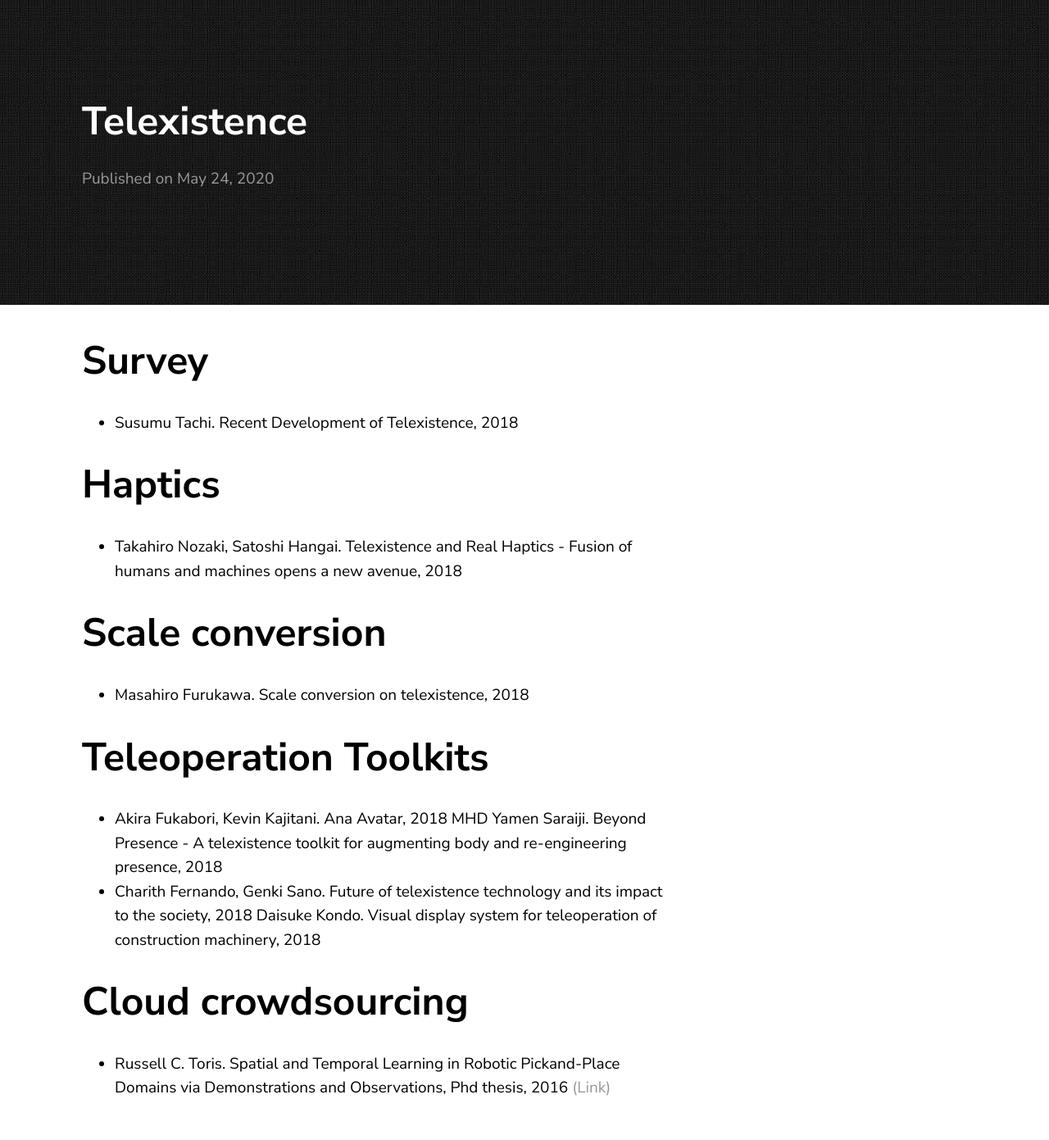
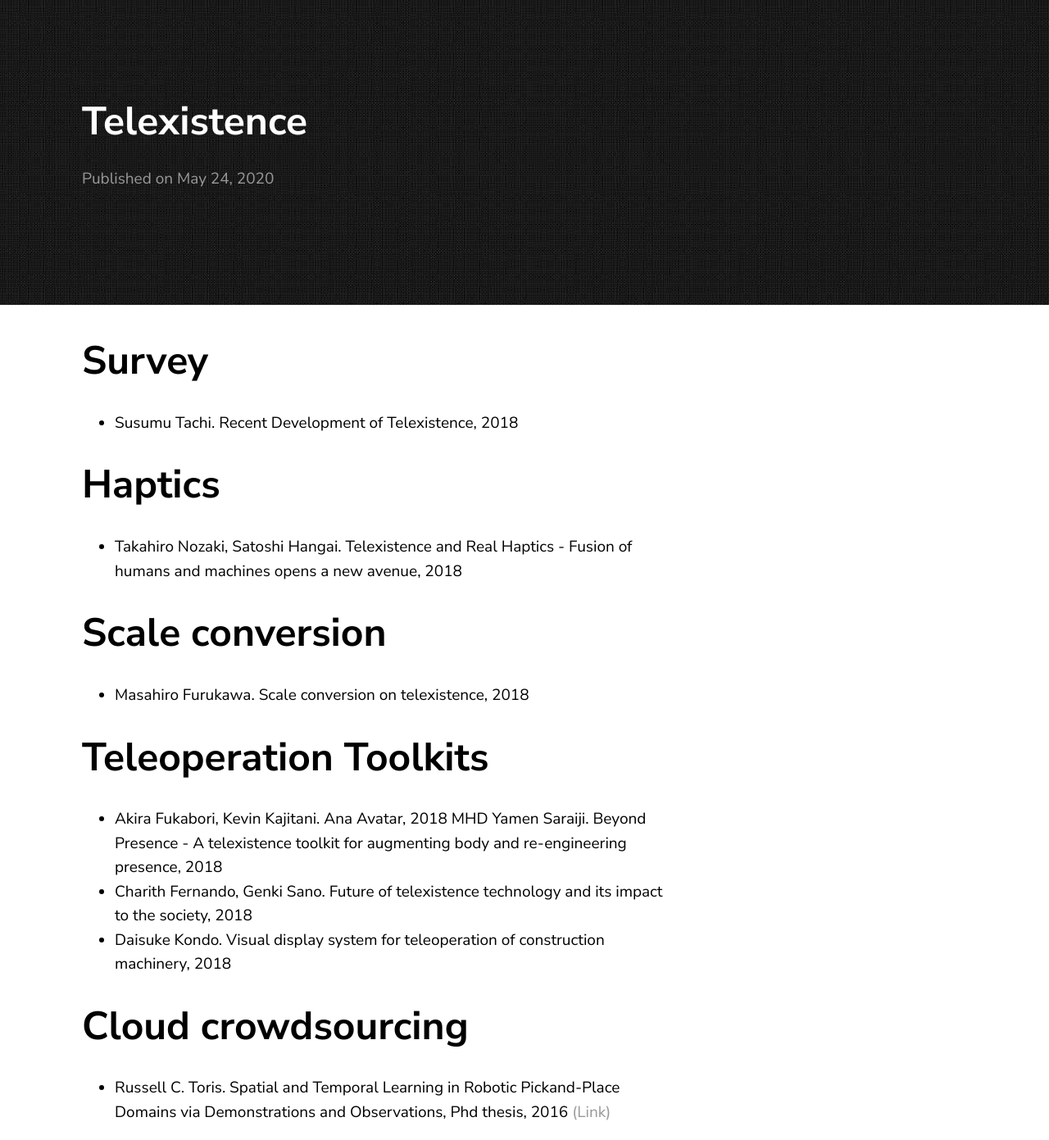
Before and after one commit to jluis9796/jluis9796.github.io, a Jekyll site: the page built from _posts/2020-05-24-telexistence.markdown, in a window 1280 px wide. Shown: the whole page at 82% size. Built offline with Jekyll 4.4.1, drawn with Linux system fonts in a browser that asks for light colours; before the commit the page ends 1362 px from its top, so only the background shows below that.

```diff
--- a/_posts/2020-05-24-telexistence.markdown
+++ b/_posts/2020-05-24-telexistence.markdown
@@ -17,7 +17,7 @@ date:   2020-05-24 13:34:36 +0900
 * Akira Fukabori, Kevin Kajitani. Ana Avatar, 2018
 MHD Yamen Saraiji. Beyond Presence - A telexistence toolkit for augmenting body and re-engineering presence, 2018
 * Charith Fernando, Genki Sano. Future of telexistence technology and its impact to the society, 2018
-Daisuke Kondo. Visual display system for teleoperation of construction machinery, 2018
+* Daisuke Kondo. Visual display system for teleoperation of construction machinery, 2018
 
 # Cloud crowdsourcing
 * Russell C. Toris. Spatial and Temporal Learning in Robotic Pickand-Place Domains via Demonstrations and Observations, Phd thesis, 2016 <a href= "https://digitalcommons.wpi.edu/cgi/viewcontent.cgi?article=1134&context=etd-dissertations" > (Link) </a>
```
